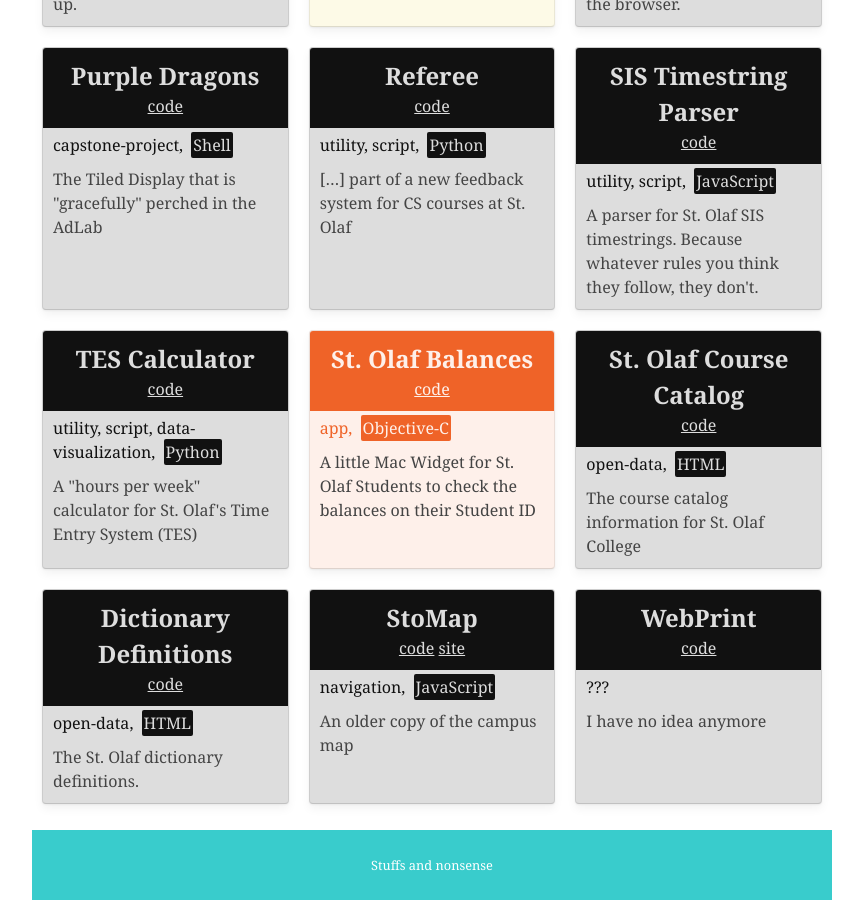
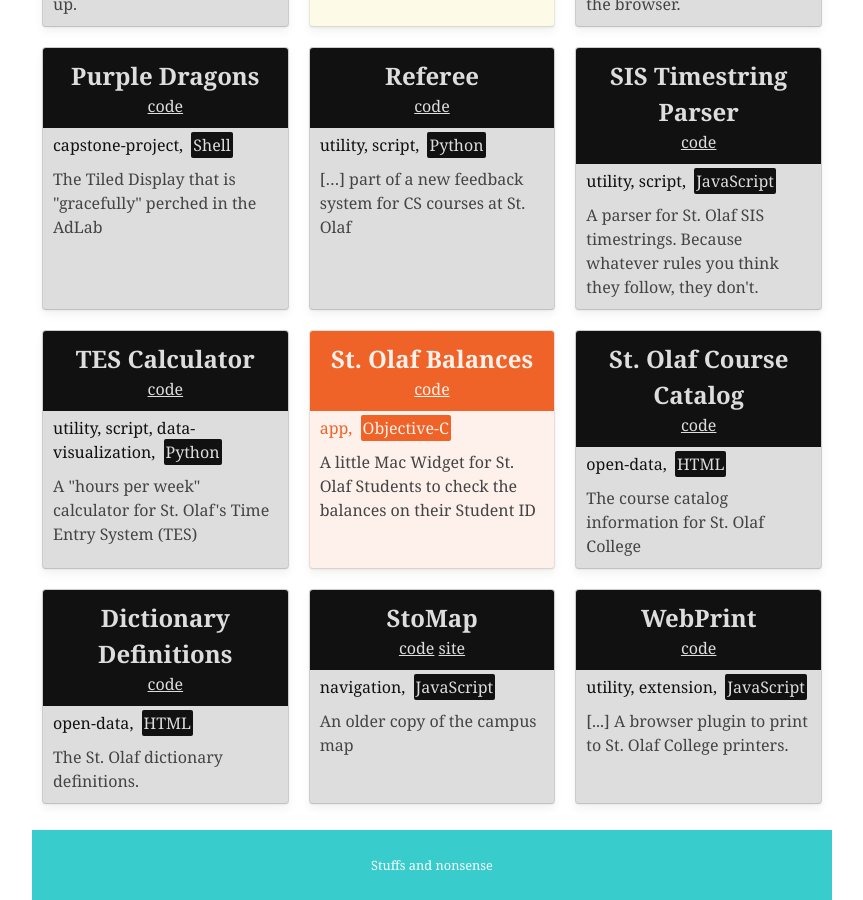
Before and after one commit to StoDevX/stodevx.github.io, a Jekyll site: the page built from index.html, in a window 1280 px wide and 900 px high, scrolled down 1562 px. Shown: the whole window, without its empty margins (208-1071 px from the left). Built offline with Jekyll 4.4.1, drawn with Linux system fonts in a browser that asks for light colours.

Commit message:
Update web-print.md
Add categories and language

```diff
--- a/web-print.md
+++ b/web-print.md
@@ -1,9 +1,10 @@
 ---
 title: WebPrint
-categories: ['???']
+categories: [utility, extension]
+language: JavaScript
 layout: page
 repo: web-print
 has-page: false
 ---
 
-I have no idea anymore
+[...] A browser plugin to print to St. Olaf College printers.
```
